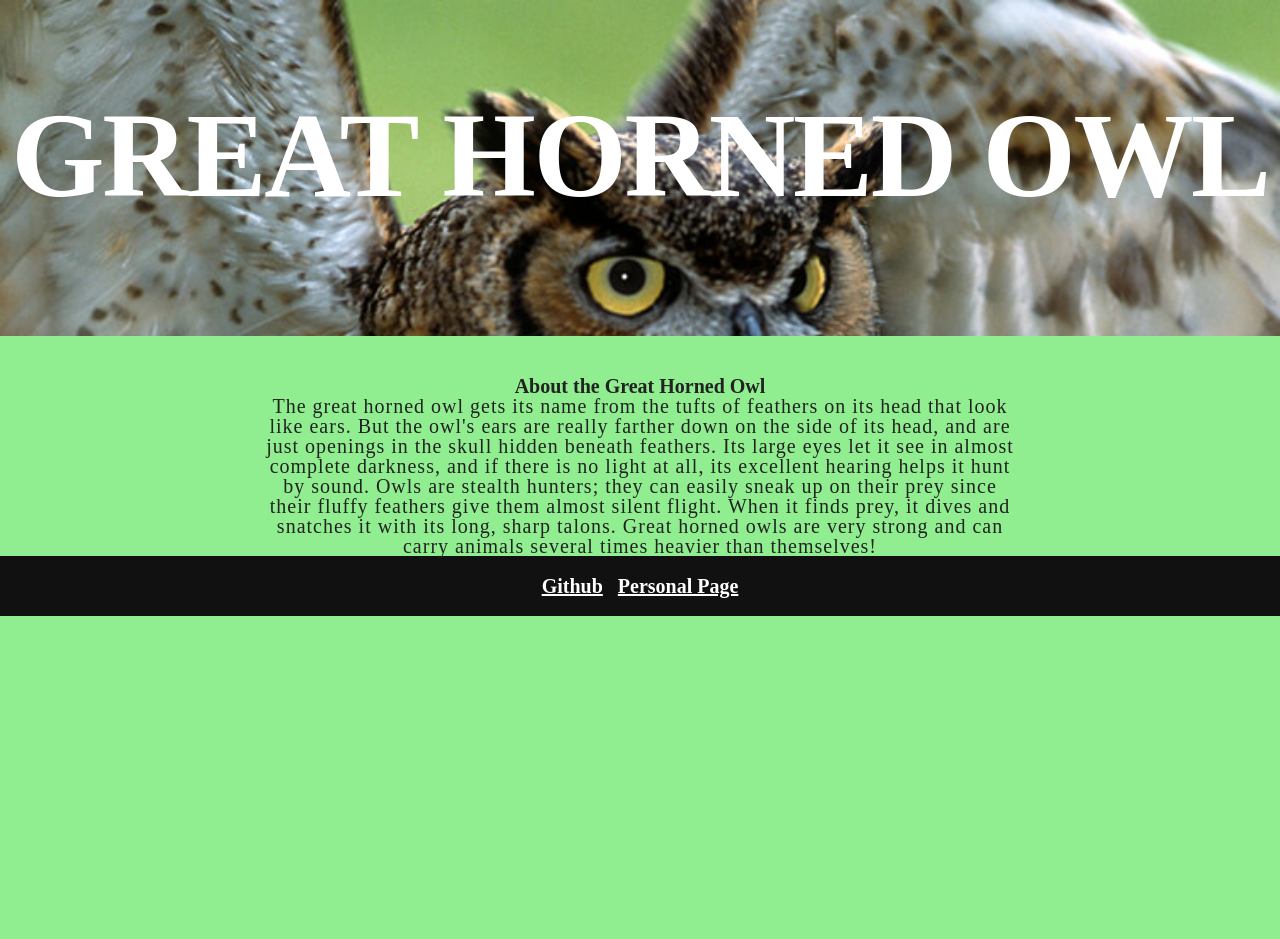
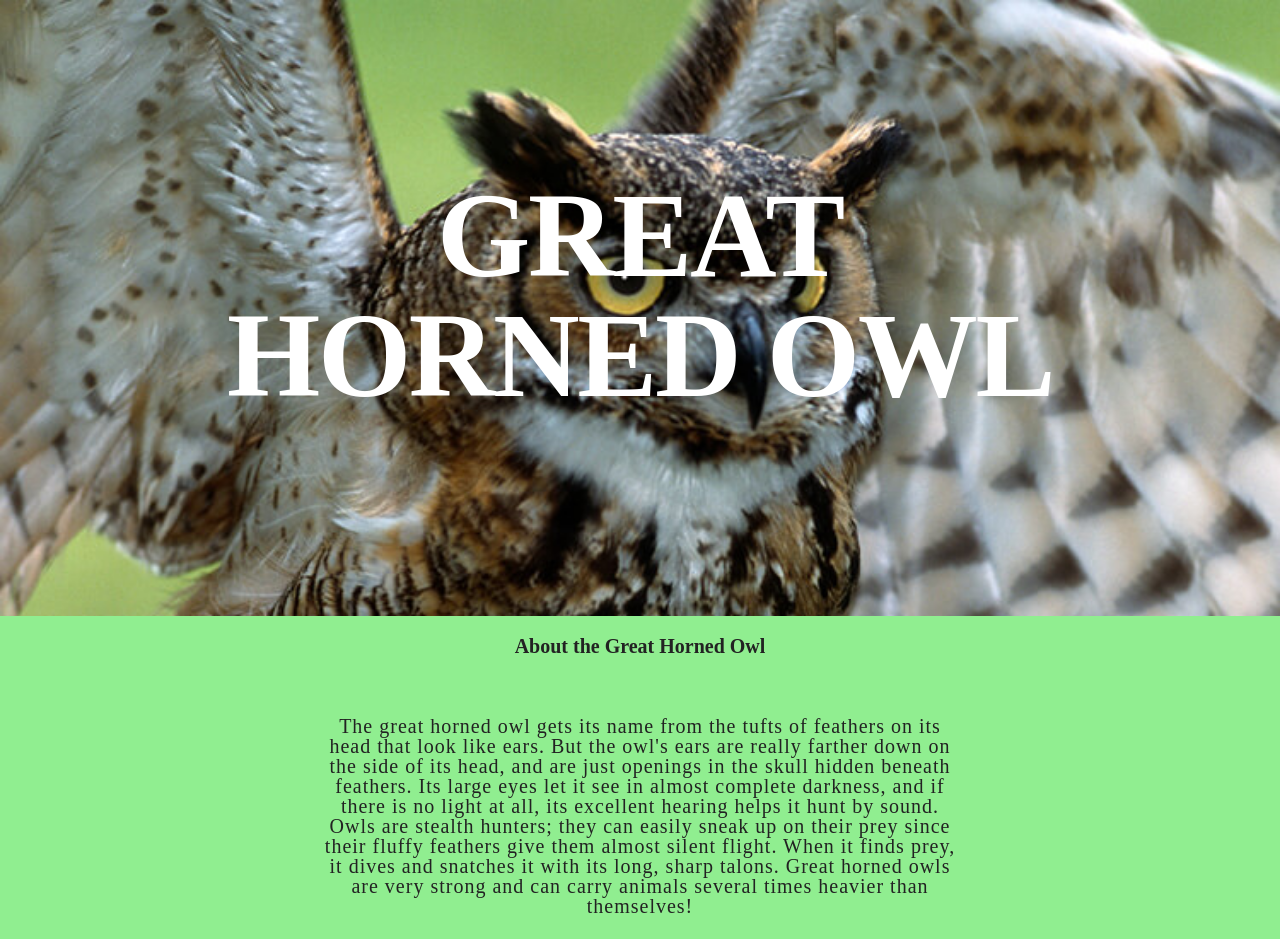
Before and after one commit to codymu45/owl, a plain HTML site: page index.html in a window 1280 px wide. Shown: the top 939 px of the page. Before the commit the page ends 800 px from the top, so only its background shows below. Drawn offline with Linux system fonts and the light colour scheme.

Commit message:
img and link fixes

```diff
--- a/css/style.css
+++ b/css/style.css
@@ -7,15 +7,10 @@ body {
     font-weight: bold;
 }
 
-.content-footer,
-.masthead-heading,{
-  text-align: center;
-}
-
-.masthead {
-  padding: 6em 0;
+.owl {
+  padding: 200px 200px;
   background-image: url('../img/owl.jpg');
-  background-size: cover;
+  background-size: 100%;
   background-repeat: no-repeat;
 }
 
@@ -39,6 +34,8 @@ body {
 .details > p {
     font-weight: 300;
     letter-spacing: 0.05em;
+    padding: 20px;
+    margin: 40px;
 }
 
 .details > h2 {
@@ -48,7 +45,7 @@ body {
 }
 
 section > h1 {
-    margin-top: 2em;
+    margin-top: 10px;
 }
 
 #footer {
@@ -59,7 +56,7 @@ section > h1 {
 }
 
 #footer a {
-  color: #ffffff;
+  color: lightgreen;
 }
 .social > li {
   display: inline-block;
--- a/index.html
+++ b/index.html
@@ -12,7 +12,7 @@
 </head>
 
 <body>
-    <header class='masthead'>
+    <header class='owl'>
         <h1 class='masthead-heading'>Great Horned Owl</h1>
     </header>
     <section class="details">
```
